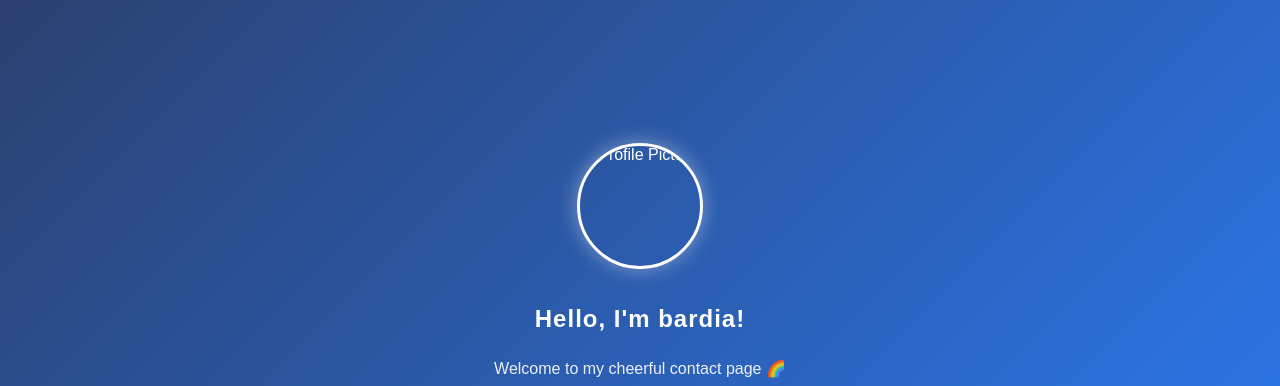
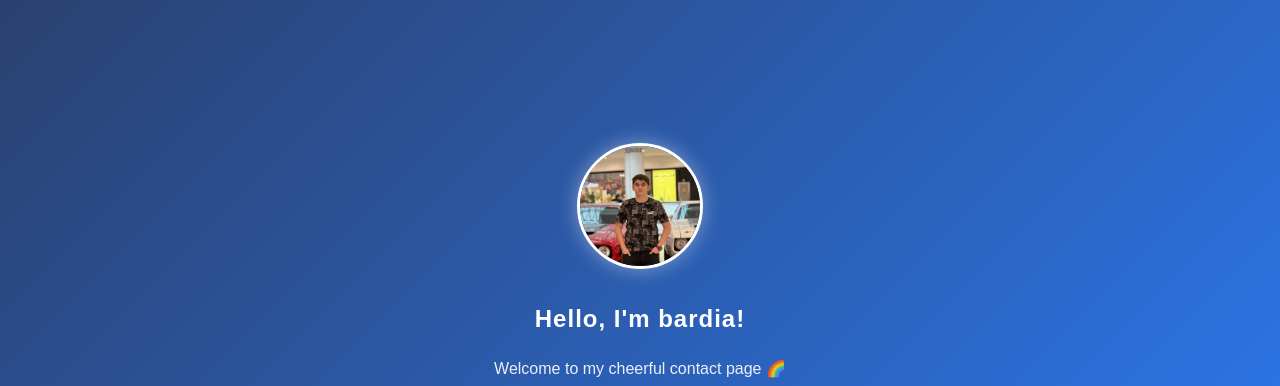
Before and after one commit to rsd-rasansoltani/my-bar, a plain HTML site: page index.html in a window 1280 px wide. Shown: the top 386 px of the page. Drawn offline with Linux system fonts and the light colour scheme; a small style sheet from the web is missing.

Commit message:
Update index.html

```diff
--- a/index.html
+++ b/index.html
@@ -94,7 +94,7 @@
 </head>
 <body>
 
-  <img class="avatar" src="IMG_20251025_223824_950.jpg" alt="Profile Picture">
+  <img class="avatar" src="IMG_20251026_144047_541.jpg" alt="Profile Picture">
   <h1>Hello, I'm bardia!</h1>
   <p>Welcome to my cheerful contact page 🌈</p>
 
```
